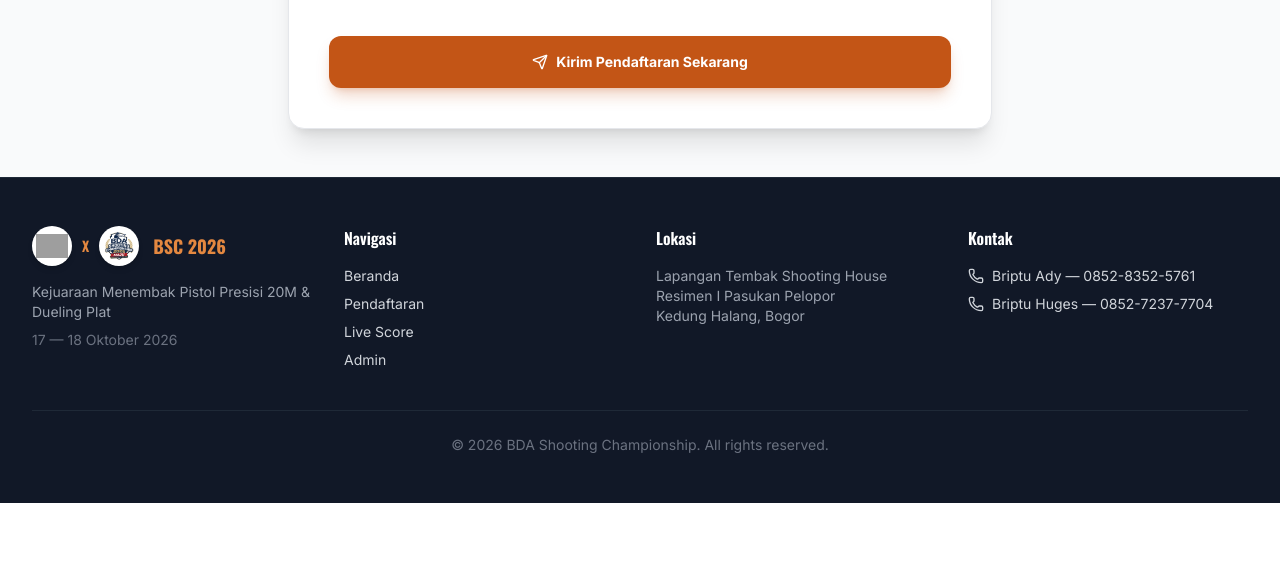
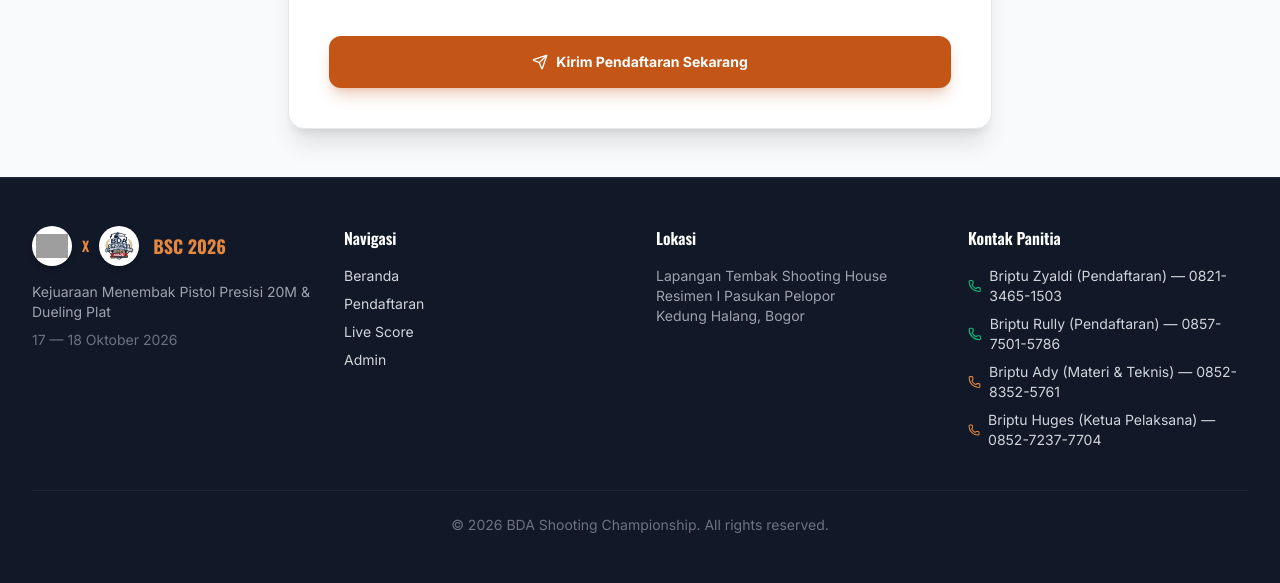
Before and after one commit to BDA-shooting-championship/page, a PHP site: page /site/daftar.php in a window 1280 px wide. Shown: the part 1472-2055 px from the top of the page. Before the commit the page ends 1975 px from the top, so only its background shows below. Run offline with PHP 8.4, Linux system fonts and the light colour scheme; some libraries are stand-ins or nearby versions; grey boxes are pictures that could not be loaded.

Commit message:
feat: route post-registration inquiries to Seksi Pendaftaran (Briptu Zyaldi & Briptu Rully) with ID, Nama, and Satuan template

```diff
--- a/site/daftar.php
+++ b/site/daftar.php
@@ -45,16 +45,41 @@ require_once __DIR__ . '/includes/header.php';
                     </div>
                 </div>
 
-                <div class="p-4 bg-amber-50 dark:bg-amber-900/20 border border-amber-200 dark:border-amber-800 rounded-xl text-xs text-amber-800 dark:text-amber-300 text-left max-w-lg mx-auto mb-6">
-                    <p class="font-semibold mb-1 flex items-center gap-1.5"><i data-lucide="info" class="w-4 h-4"></i> Informasi Selanjutnya:</p>
-                    <p>Setelah pembayaran Anda dikonfirmasi oleh panitia, E-Ticket resmi beserta QR Code unik dan Nomor Peserta (BSC-xxx) akan otomatis dikirimkan ke WhatsApp Anda di <strong x-text="formData.telepon"></strong>.</p>
+                <div class="p-4 bg-amber-50 border border-amber-200 rounded-xl text-xs text-amber-800 text-left max-w-lg mx-auto mb-4">
+                    <p class="font-semibold mb-1 flex items-center gap-1.5"><i data-lucide="info" class="w-4 h-4 text-amber-600"></i> Informasi Selanjutnya:</p>
+                    <p>Setelah pembayaran Anda diverifikasi oleh panitia, E-Ticket resmi beserta QR Code unik dan Nomor Peserta (BSC-26xxx) akan otomatis diterbitkan. Anda juga dapat mengecek status tiket kapan saja.</p>
                 </div>
 
-                <div class="flex flex-col sm:flex-row justify-center gap-4">
-                    <a :href="`/e-ticket.php?id=${encodeURIComponent(successData.registrationId)}`" class="px-6 py-3 bg-copper-600 hover:bg-copper-700 text-white font-semibold rounded-lg transition shadow-md flex items-center justify-center gap-2">
+                <!-- Kontak Seksi Pendaftaran (Zyaldi & Rully) -->
+                <div class="p-4 bg-emerald-50 border border-emerald-200 rounded-2xl max-w-lg mx-auto text-left mb-6 shadow-sm">
+                    <p class="font-bold text-xs text-emerald-900 mb-1 flex items-center gap-1.5">
+                        <i data-lucide="message-circle" class="w-4 h-4 text-emerald-600"></i>
+                        Pertanyaan & Konfirmasi Seksi Pendaftaran:
+                    </p>
+                    <p class="text-[11px] text-gray-600 mb-3">
+                        Jika ingin konfirmasi atau memiliki pertanyaan, silakan hubungi Seksi Pendaftaran via WhatsApp:
+                    </p>
+                    <div class="grid grid-cols-1 sm:grid-cols-2 gap-2.5">
+                        <a :href="`https://wa.me/6282134651503?text=${encodeURIComponent(`Halo Panitia BDA Shooting Championship 2026 (Briptu Zyaldi - Seksi Pendaftaran),\n\nSaya ingin menanyakan status pendaftaran saya:\n• ID Registrasi: ${successData.registrationId}\n• Nama Lengkap: ${formData.nama}\n• Satuan: ${formData.satuan}\n\nMohon konfirmasi dan informasinya. Terima kasih.`)}`"
+                           target="_blank"
+                           class="px-3.5 py-2.5 bg-emerald-600 hover:bg-emerald-700 text-white rounded-xl text-xs font-bold transition flex items-center justify-center gap-2 shadow-sm">
+                            <i data-lucide="message-circle" class="w-3.5 h-3.5"></i>
+                            <span>Briptu Zyaldi (WA)</span>
+                        </a>
+                        <a :href="`https://wa.me/6285775015786?text=${encodeURIComponent(`Halo Panitia BDA Shooting Championship 2026 (Briptu Rully - Seksi Pendaftaran),\n\nSaya ingin menanyakan status pendaftaran saya:\n• ID Registrasi: ${successData.registrationId}\n• Nama Lengkap: ${formData.nama}\n• Satuan: ${formData.satuan}\n\nMohon konfirmasi dan informasinya. Terima kasih.`)}`"
+                           target="_blank"
+                           class="px-3.5 py-2.5 bg-emerald-600 hover:bg-emerald-700 text-white rounded-xl text-xs font-bold transition flex items-center justify-center gap-2 shadow-sm">
+                            <i data-lucide="message-circle" class="w-3.5 h-3.5"></i>
+                            <span>Briptu Rully (WA)</span>
+                        </a>
+                    </div>
+                </div>
+
+                <div class="flex flex-col sm:flex-row justify-center gap-3 max-w-lg mx-auto">
+                    <a :href="`/e-ticket.php?id=${encodeURIComponent(successData.registrationId)}`" class="flex-1 px-5 py-3 bg-copper-600 hover:bg-copper-700 text-white font-bold rounded-xl transition shadow-md flex items-center justify-center gap-2 text-xs sm:text-sm">
                         <i data-lucide="ticket" class="w-4 h-4"></i> Cek Status E-Ticket
                     </a>
-                    <a href="/" class="px-6 py-3 border border-gray-300 dark:border-gray-700 hover:bg-gray-100 dark:hover:bg-gray-800 font-semibold rounded-lg transition flex items-center justify-center gap-2">
+                    <a href="/" class="flex-1 px-5 py-3 border border-gray-300 hover:bg-gray-100 font-bold rounded-xl transition flex items-center justify-center gap-2 text-xs sm:text-sm text-gray-700">
                         <i data-lucide="home" class="w-4 h-4"></i> Kembali ke Beranda
                     </a>
                 </div>
--- a/site/includes/footer.php
+++ b/site/includes/footer.php
@@ -39,10 +39,12 @@
 
             <!-- Contact -->
             <div>
-                <h4 class="font-display font-semibold text-white mb-4">Kontak</h4>
-                <ul class="space-y-2 text-sm">
-                    <li><a href="https://wa.me/6285283525761" target="_blank" class="hover:text-copper-400 transition flex items-center gap-2"><i data-lucide="phone" class="w-4 h-4"></i>Briptu Ady — 0852-8352-5761</a></li>
-                    <li><a href="https://wa.me/6285272377704" target="_blank" class="hover:text-copper-400 transition flex items-center gap-2"><i data-lucide="phone" class="w-4 h-4"></i>Briptu Huges — 0852-7237-7704</a></li>
+                <h4 class="font-display font-semibold text-white mb-4">Kontak Panitia</h4>
+                <ul class="space-y-2 text-xs sm:text-sm">
+                    <li><a href="https://wa.me/6282134651503" target="_blank" class="hover:text-copper-400 transition flex items-center gap-2"><i data-lucide="phone" class="w-4 h-4 text-emerald-500"></i>Briptu Zyaldi (Pendaftaran) — 0821-3465-1503</a></li>
+                    <li><a href="https://wa.me/6285775015786" target="_blank" class="hover:text-copper-400 transition flex items-center gap-2"><i data-lucide="phone" class="w-4 h-4 text-emerald-500"></i>Briptu Rully (Pendaftaran) — 0857-7501-5786</a></li>
+                    <li><a href="https://wa.me/6285283525761" target="_blank" class="hover:text-copper-400 transition flex items-center gap-2"><i data-lucide="phone" class="w-4 h-4 text-copper-400"></i>Briptu Ady (Materi & Teknis) — 0852-8352-5761</a></li>
+                    <li><a href="https://wa.me/6285272377704" target="_blank" class="hover:text-copper-400 transition flex items-center gap-2"><i data-lucide="phone" class="w-4 h-4 text-copper-400"></i>Briptu Huges (Ketua Pelaksana) — 0852-7237-7704</a></li>
                 </ul>
             </div>
         </div>
```
Also changed, not shown: site/e-ticket.php (+17 -5 lines), 2 other files.
